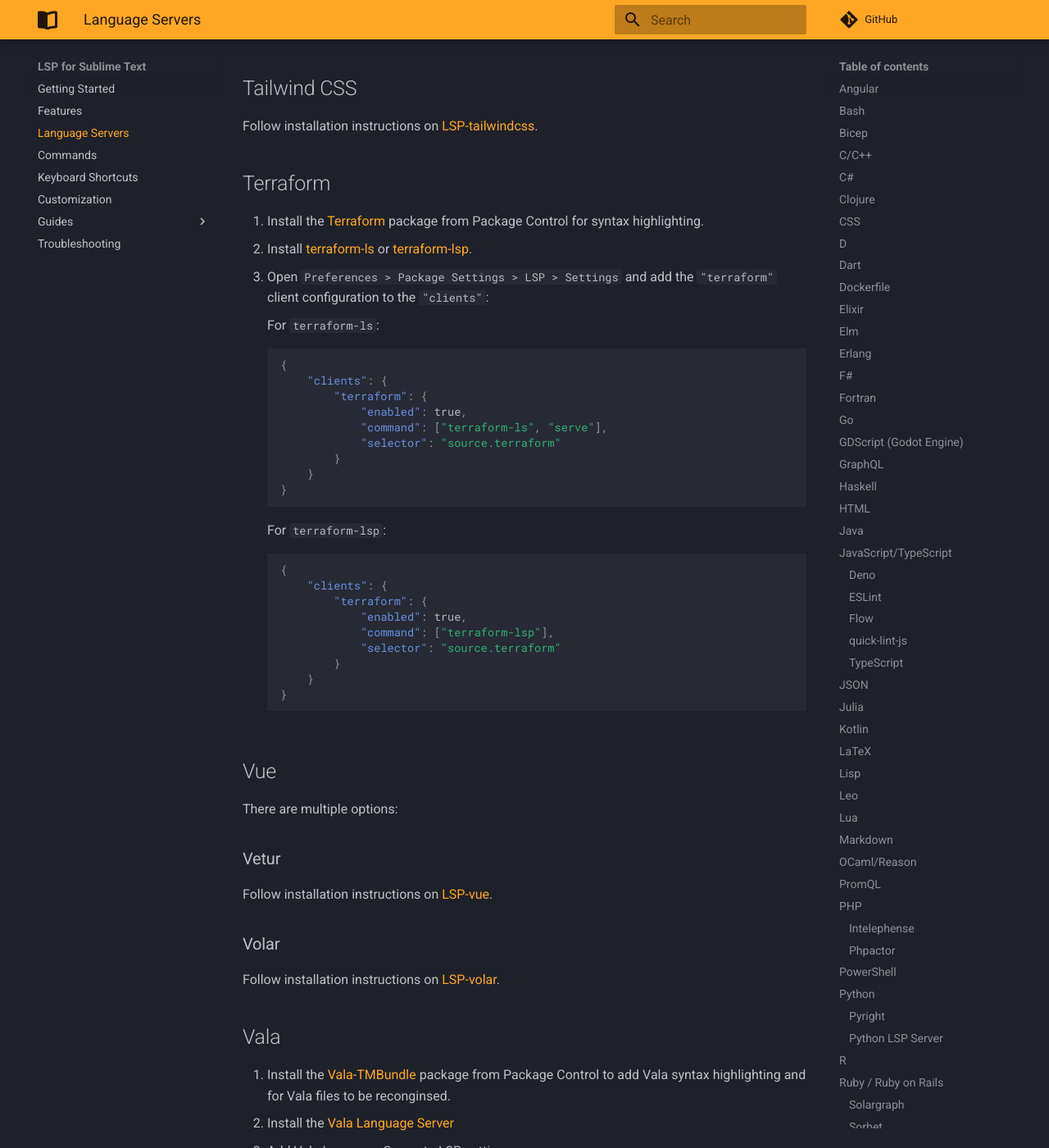
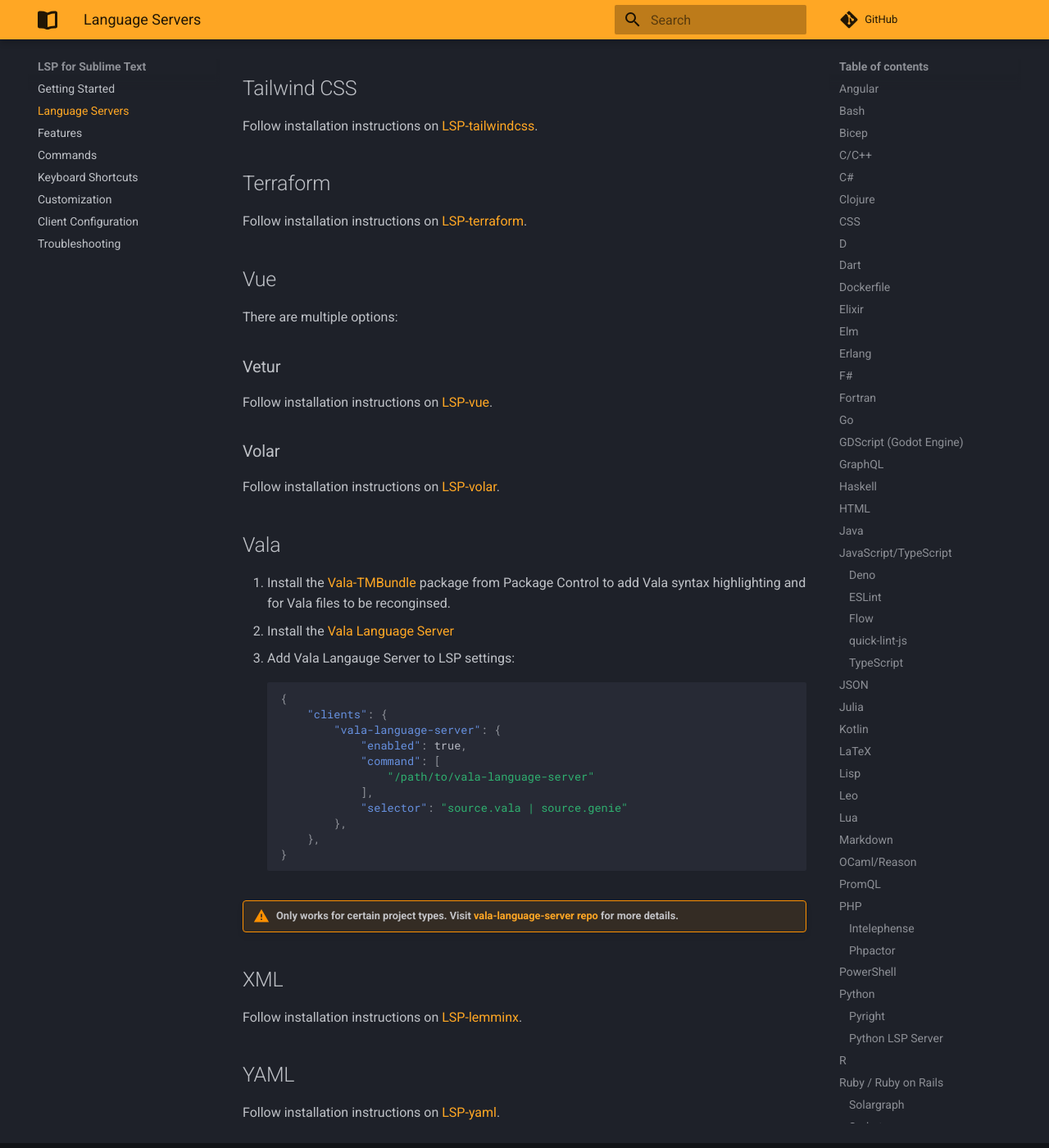
Before and after one commit to sublimelsp/LSP, an MkDocs documentation site: the page built from docs/src/language_servers.md, in a window 1280 px wide and 1400 px high, scrolled down 13697 px. Shown: the whole window at 82% size. Built offline with MkDocs 1.6.1 and Material for MkDocs 9.7.7, drawn with Linux system fonts in a browser that asks for light colours; comment, search, counter and statistics services are not loaded; some of the changed text lies outside the part shown.

Commit message:
Docs: Add LSP-clangd and LSP-terraform to Language Servers

````diff
--- a/docs/mkdocs.yml
+++ b/docs/mkdocs.yml
@@ -3,6 +3,13 @@
 repo_url: https://github.com/sublimelsp/LSP/
 edit_uri: edit/main/docs/src/
 docs_dir: 'src'
+
+plugins:
+  - search
+  - redirects:
+      redirect_maps:
+        'guides/cplusplus.md': 'https://github.com/sublimelsp/LSP-clangd'
+        'guides/client_configuration.md': 'client_configuration.md'
 
 theme:
   name: material
@@ -37,14 +44,12 @@
 
 nav:
     - Getting Started: index.md
+    - Language Servers: language_servers.md
     - Features: features.md
-    - Language Servers: language_servers.md
     - Commands: commands.md
     - Keyboard Shortcuts: keyboard_shortcuts.md
     - Customization: customization.md
-    - Guides:
-      - Client Configuration: guides/client_configuration.md
-      - Setup C/C++: guides/cplusplus.md
+    - Client Configuration: client_configuration.md
     - Troubleshooting: troubleshooting.md
 
 extra:
--- a/docs/src/language_servers.md
+++ b/docs/src/language_servers.md
@@ -28,7 +28,7 @@
 
 ## C/C++
 
-See the dedicated [C/C++ guide](guides/cplusplus.md) for using ccls or clangd.
+Follow installation instructions on [LSP-clangd](https://github.com/sublimelsp/LSP-clangd).
 
 ## C\#
 
@@ -555,37 +555,7 @@
 
 ## Terraform
 
-1. Install the [Terraform](https://packagecontrol.io/packages/Terraform) package from Package Control for syntax highlighting.
-2. Install [terraform-ls](https://github.com/hashicorp/terraform-ls) or [terraform-lsp](https://github.com/juliosueiras/terraform-lsp).
-3. Open `Preferences > Package Settings > LSP > Settings` and add the `"terraform"` client configuration to the `"clients"`:
-
-    For `terraform-ls`:
-
-    ```json
-    {
-        "clients": {
-            "terraform": {
-                "enabled": true,
-                "command": ["terraform-ls", "serve"],
-                "selector": "source.terraform"
-            }
-        }
-    }
-    ```
-
-    For `terraform-lsp`:
-
-    ```json
-    {
-        "clients": {
-            "terraform": {
-                "enabled": true,
-                "command": ["terraform-lsp"],
-                "selector": "source.terraform"
-            }
-        }
-    }
-    ```
+Follow installation instructions on [LSP-terraform](https://github.com/sublimelsp/LSP-terraform).
 
 ## Vue
 
````
Also changed, not shown: docs/src/guides/cplusplus.md (deleted, +0 -95 lines), docs/src/client_configuration.md (renamed from docs/src/guides/client_configuration.md), 1 other file.
